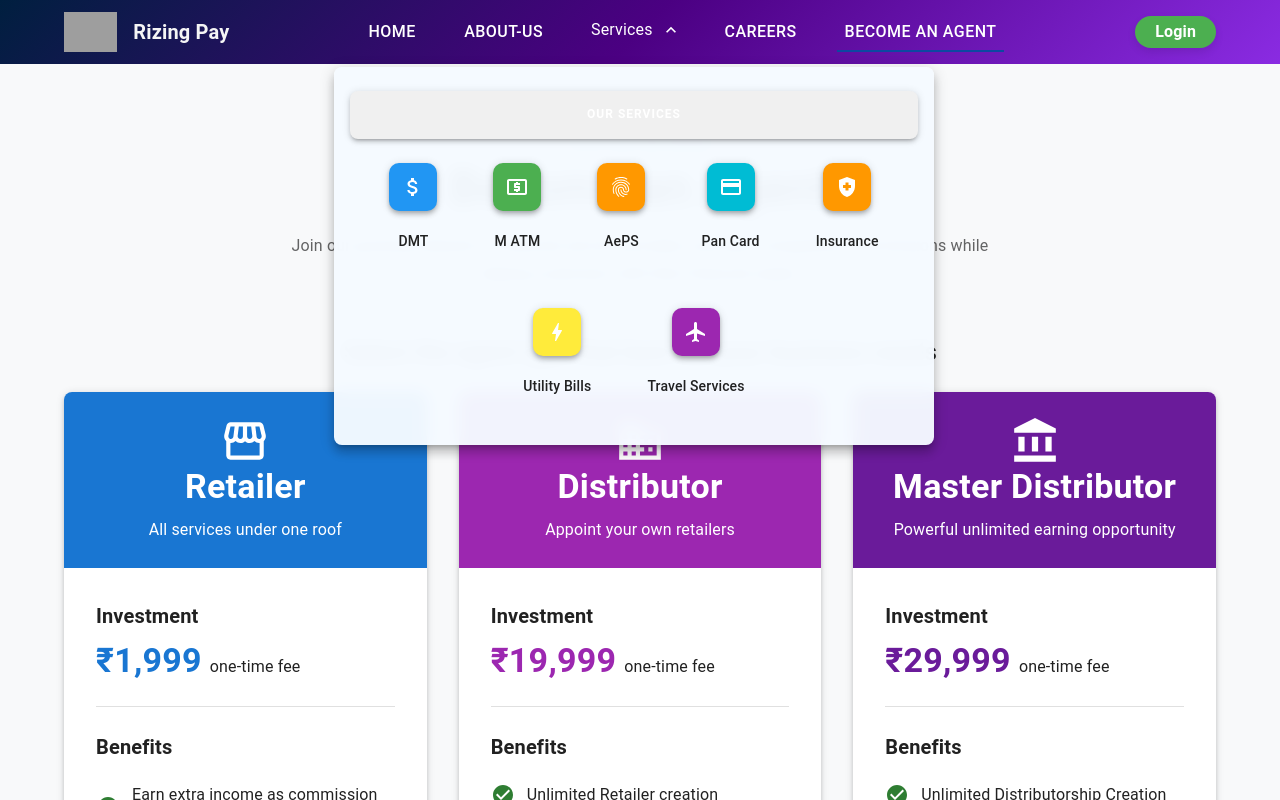
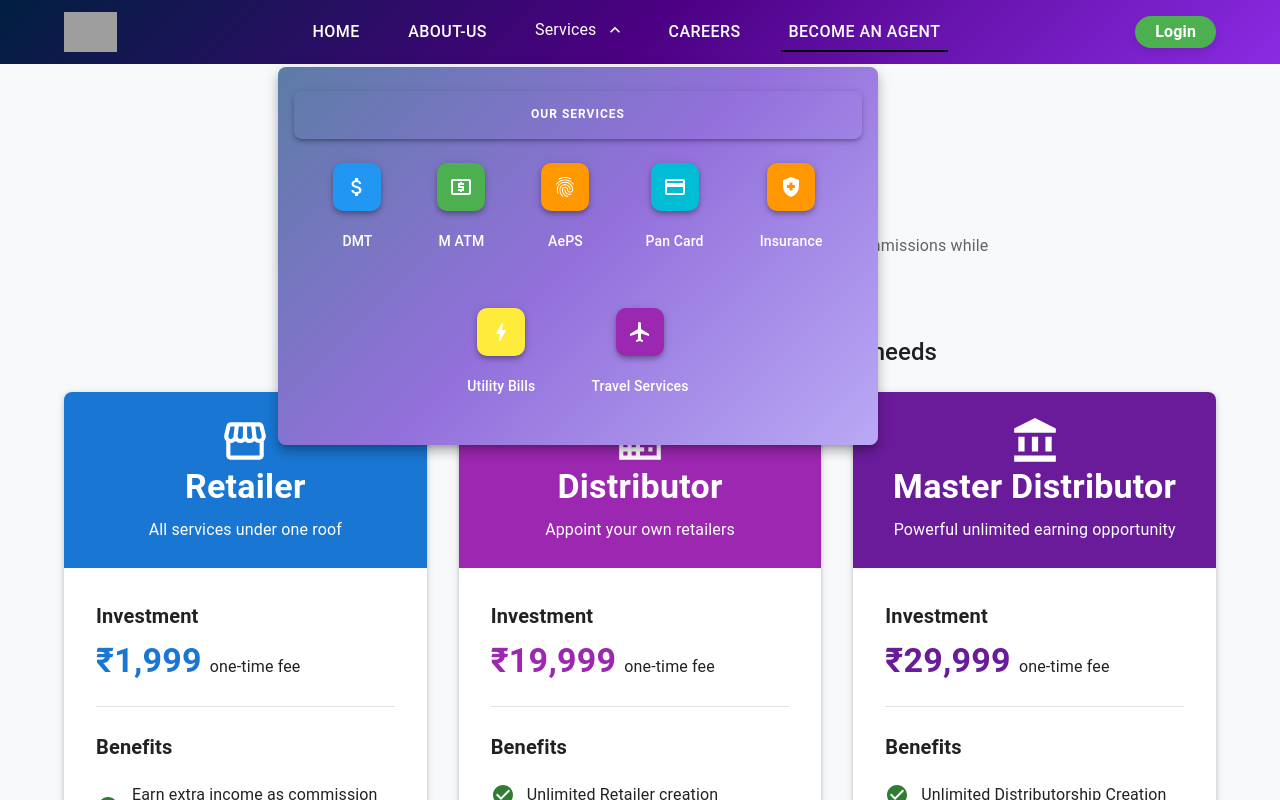
Before and after one commit to rizing-dev/web-design, a Next.js app: page /agent in a window 1280 px wide. Both pictures are taken after a click on the button "Services". Shown: the top 800 px of the page. Built offline with nearby package versions, Linux system fonts and the light colour scheme; grey boxes are pictures that could not be loaded.

Commit message:
test updatesss

```diff
--- a/src/components/common/customHeader.tsx
+++ b/src/components/common/customHeader.tsx
@@ -140,7 +140,7 @@
   position: "relative",
   "&:hover": {
     backgroundColor: "transparent",
-    color: theme.palette.primary.dark,
+    color: 'white',
   },
   "&::after": {
     content: '""',
@@ -149,7 +149,7 @@
     left: 0,
     width: active ? "100%" : "0%",
     height: "2px",
-    backgroundColor: theme.palette.primary.dark,
+    backgroundColor: 'black',
     transition: "width 0.3s ease-in-out",
   },
   "&:hover::after": {
@@ -187,8 +187,8 @@
     fontSize: "0.875rem",
     fontWeight: 500,
     textAlign: "center",
-    color: isHovered ? theme.palette.primary.main : theme.palette.text.primary,
-    // color: "white",
+    // color: isHovered ? theme.palette.primary.main : theme.palette.text.primary,
+    color: "white",
     transition: "color 0.3s ease-in-out",
     className: "service-text",
   })
@@ -386,17 +386,6 @@
                 alt="Rizing Pay Logo"
                 style={{ height: "40px", width: "auto" }}
               />
-              <Typography
-                variant="h6"
-                sx={{
-                  ml: 2,
-                  fontWeight: 700,
-                  color: "whitesmoke",
-                  display: { xs: "none", sm: "block" }, // Hide text on extra small screens
-                }}
-              >
-                Rizing Pay
-              </Typography>
             </Box>
 
             {/* Desktop Navigation */}
@@ -405,6 +394,7 @@
                 flexGrow: 1,
                 display: { xs: "none", md: "flex" },
                 justifyContent: "center",
+
               }}
             >
               {navItems.map((item) =>
@@ -449,9 +439,13 @@
                           mt: 6.4,
                           borderRadius: 2,
                           boxShadow: 8,
-                          bgcolor: "rgba(245, 250, 255, 0.97)",
+                          backgroundColor:
+                            "linear-gradient(135deg, #001F3F, #4B0082, #8A2BE2)",
+                          // jitendra
                           backdropFilter: "blur(8px)",
+                          background: 'linear-gradient(135deg, #5C7CA6, #9370DB, #B9A9F5)'
                         },
+
                       }}
                       PaperProps={{
                         elevation: 8,
@@ -467,6 +461,8 @@
                         vertical: "top",
                         horizontal: "center",
                       }}
+
+
                     >
                       <Typography
                         variant="overline"
@@ -474,7 +470,6 @@
                           display: "block",
                           textAlign: "center",
                           color: "white",
-                          backgroundColor: "#f0f0f0",
                           padding: "8px 16px",
                           borderRadius: "8px",
                           fontWeight: "bold",
--- a/src/components/pages/aboutUs/welcomeSection.tsx
+++ b/src/components/pages/aboutUs/welcomeSection.tsx
@@ -1,6 +1,6 @@
 import { Container, Grid, Typography } from "@mui/material";
 import Image from "next/image";
-import peopleImage from "../../../../public/images/about-men.png";
+import peopleImage from "../../../../public/customers image/about men.png";
 
 const WelcomeSection = () => {
   return (
```
Also changed, not shown: src/components/pages/agent/index.tsx (+4 -7 lines), 2 other files (tests, documents, lock files or other folders).
